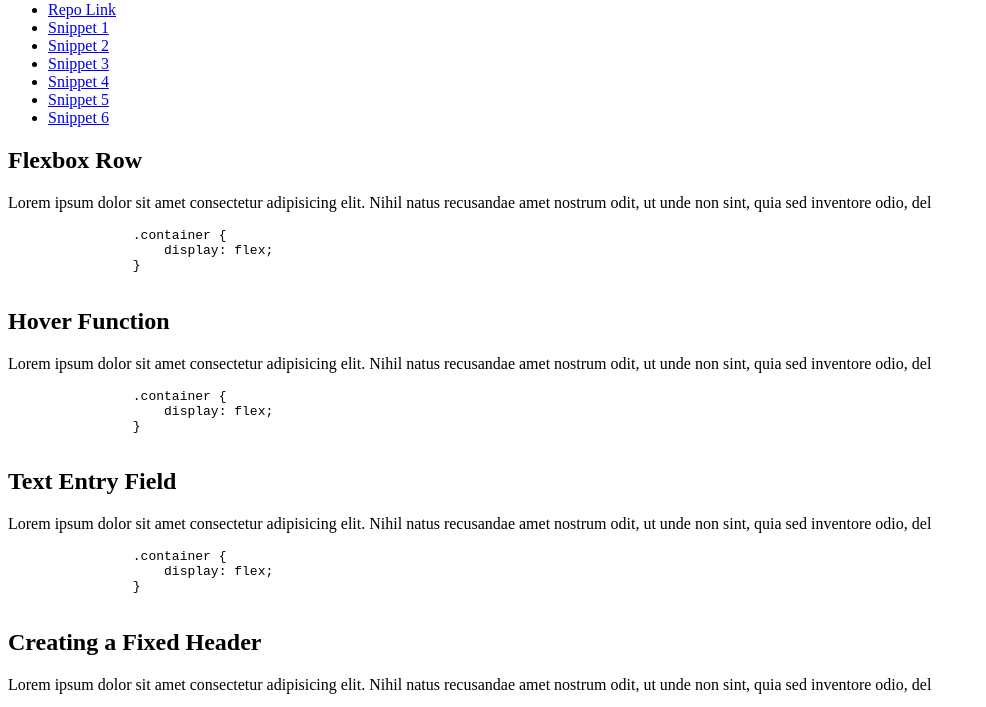
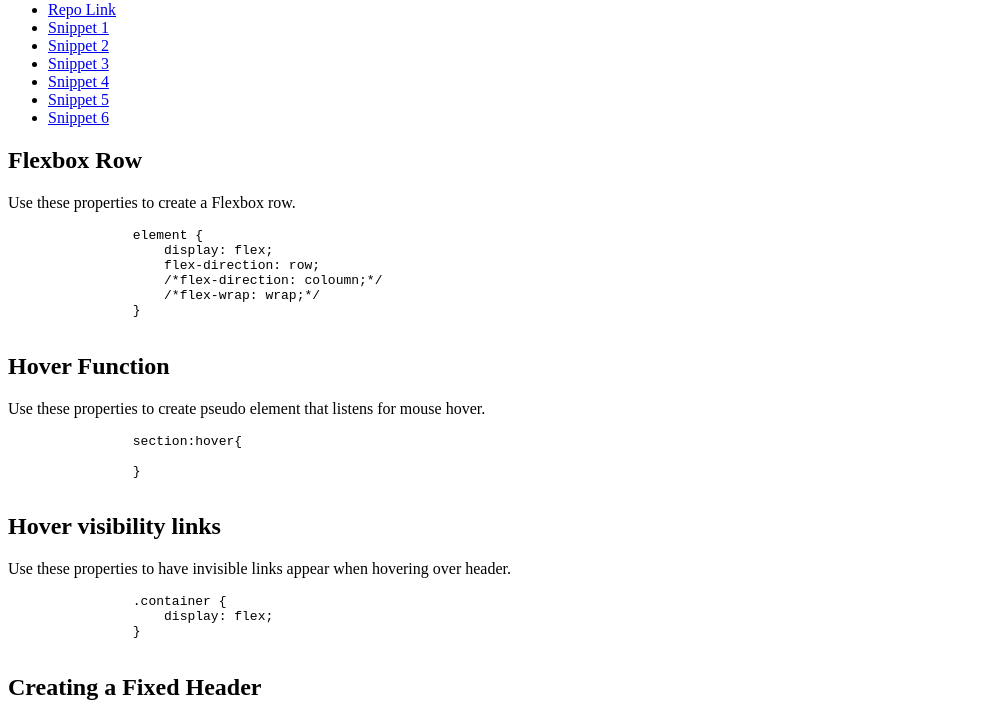
Before and after one commit to hmanjun/snippet-group-repository, a plain HTML site: page index.html in a window 1280 px wide. Shown: the part 79-786 px from the top of the page, without its empty margins (0-986 px from the left). Drawn offline with Linux system fonts and the light colour scheme.

Commit message:
Add 'Flexbox Row' snippet

```diff
--- a/index.html
+++ b/index.html
@@ -29,11 +29,14 @@
         <section class="card" id="card1">
             <h2>Flexbox Row</h2>
             <p>
-                Lorem ipsum dolor sit amet consectetur adipisicing elit. Nihil natus recusandae amet nostrum odit, ut unde non sint, quia sed inventore odio, del
+                Use these properties to create a Flexbox row.
             </p>
             <pre>
-                .container {
+                element {
                     display: flex;
+                    flex-direction: row;
+                    /*flex-direction: coloumn;*/
+                    /*flex-wrap: wrap;*/
                 }
             </pre>
         </section>
@@ -41,19 +44,19 @@
         <section class="card" id="card2">
             <h2>Hover Function</h2>
             <p>
-                Lorem ipsum dolor sit amet consectetur adipisicing elit. Nihil natus recusandae amet nostrum odit, ut unde non sint, quia sed inventore odio, del
+                Use these properties to create pseudo element that listens for mouse hover.
             </p>
             <pre>
-                .container {
-                    display: flex;
+                section:hover{
+
                 }
             </pre>
         </section>
 
         <section class="card" id="card3">
-            <h2>Text Entry Field</h2>
+            <h2>Hover visibility links</h2>
             <p>
-                Lorem ipsum dolor sit amet consectetur adipisicing elit. Nihil natus recusandae amet nostrum odit, ut unde non sint, quia sed inventore odio, del
+                Use these properties to have invisible links appear when hovering over header.
             </p>
             <pre>
                 .container {
```
